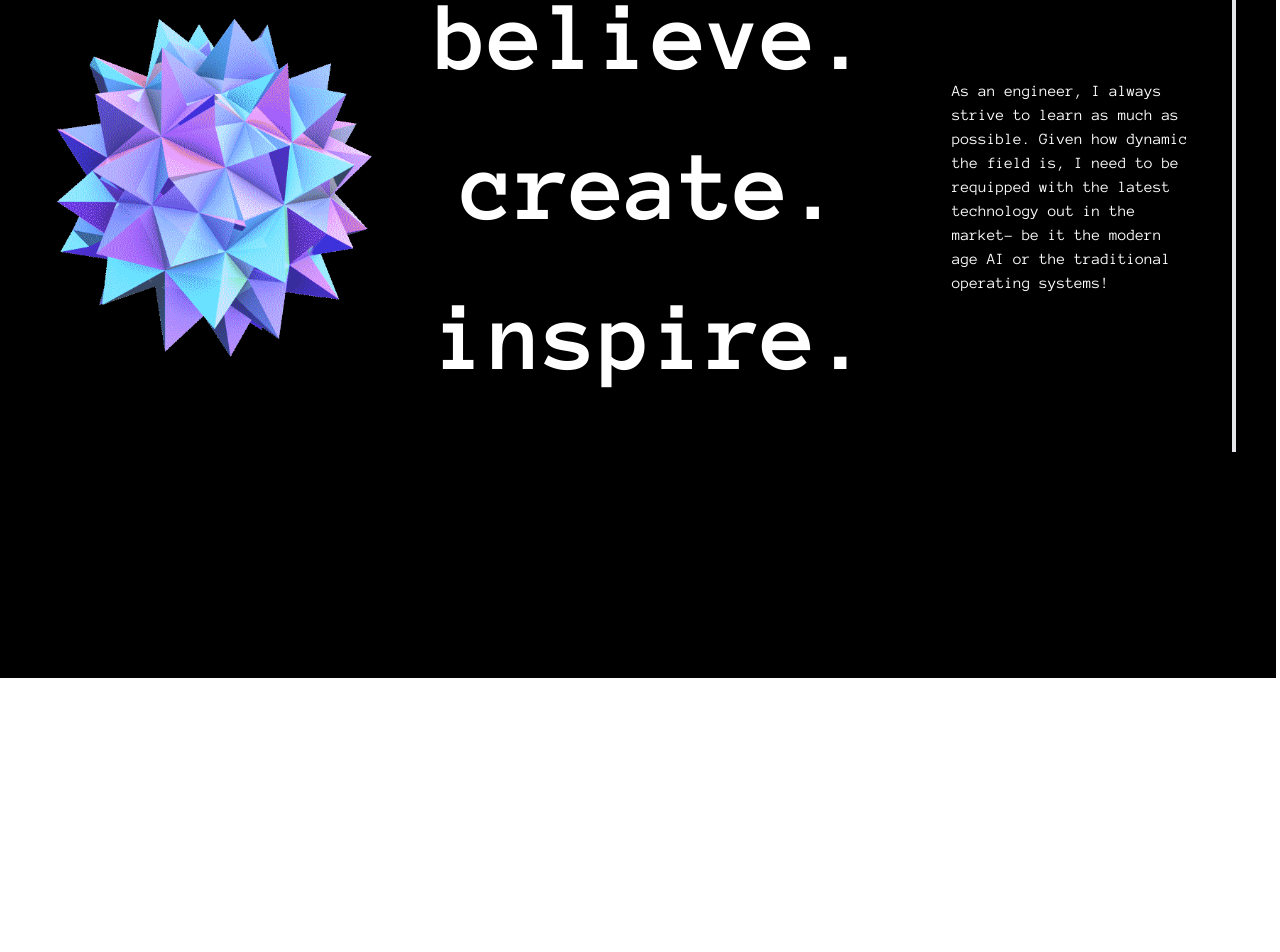
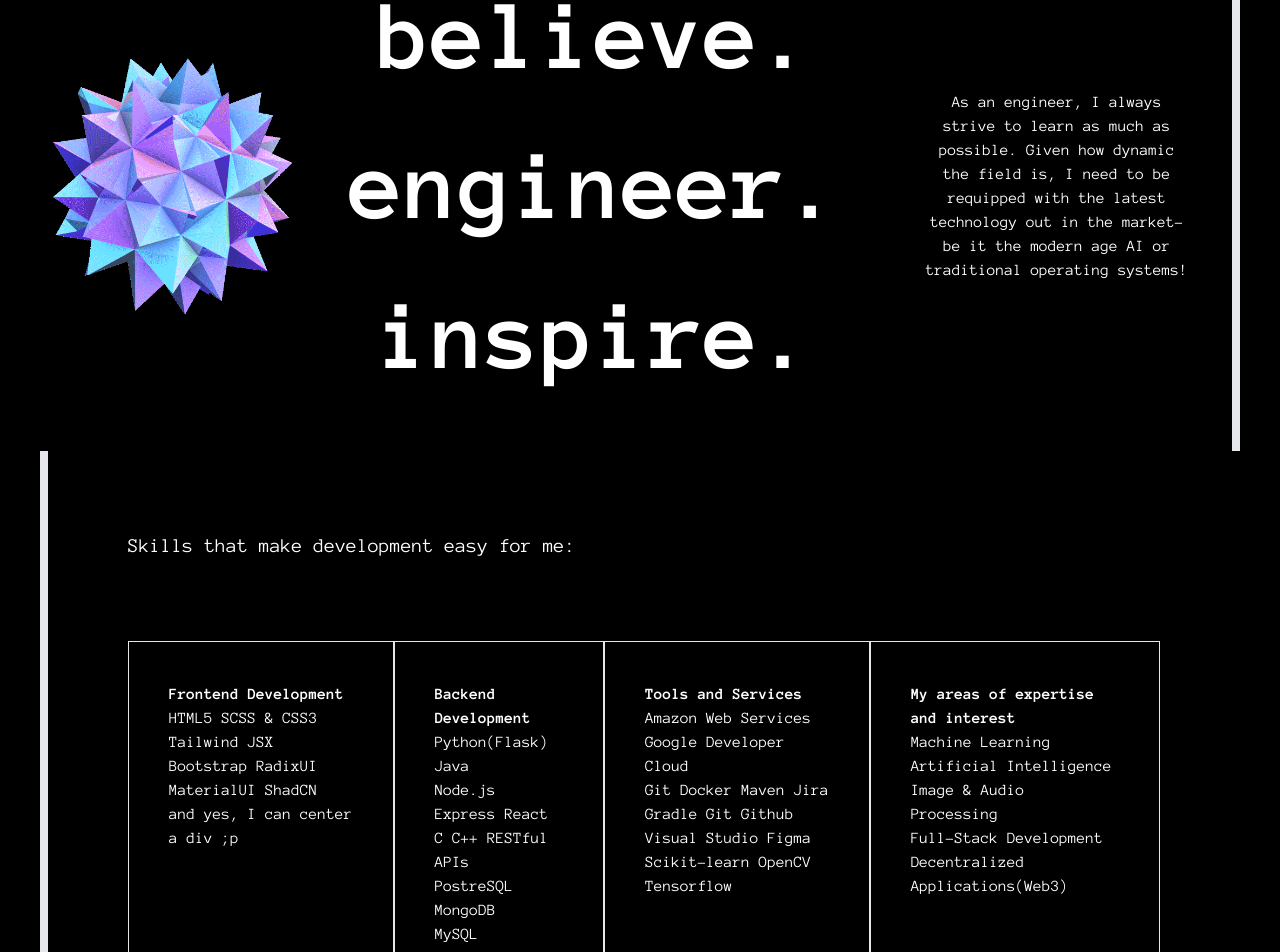
Before and after one commit to Chaitanya-Chaurasia/Portfolio, a Next.js app: page / in a window 1280 px wide. Shown: the part 920-1872 px from the top of the page. Before the commit the page ends 1600 px from the top, so only its background shows below. Built offline with nearby package versions, Linux system fonts and the light colour scheme.

Commit message:
Added skills section

```diff
--- a/app/page.tsx
+++ b/app/page.tsx
@@ -100,25 +100,86 @@ export default function Home() {
           </div>
         </div>
       </section>
-      <section className="flex flex-col min-h-screen font-new-font w-screen bg-black text-white text-center p-10 border-r-4 border-b-2 border-white">
-        <div className="flex flex-row items-center border-r-4 border-t-2">
+      <section className="flex flex-col min-h-screen font-new-font w-screen bg-black text-white p-10">
+        <div className="flex flex-col lg:flex-row items-center border-r-8 border-t">
           <div className="flex-1">
             {" "}
             <Image src={pat} alt="" />
           </div>
           <span className="text-[100px] font-bold text-center p-10 flex-1">
             <span>believe. </span>
-            <span>create. </span>
+            <span>engineer. </span>
             <span>inspire.</span>
           </span>
-          <span className="text-left w-80 p-10">
+          <span className="text-center w-80 p-10 flex-1">
             As an engineer, I always strive to learn as much as possible. Given
             how dynamic the field is, I need to be requipped with the latest
-            technology out in the market- be it the modern age AI or the
-            traditional operating systems!
+            technology out in the market- be it the modern age AI or traditional
+            operating systems!
           </span>
         </div>
+        <div className="flex flex-col border-l-8 border-b p-10">
+          <span className="text-[20px] p-10">
+            Skills that make development easy for me:
+          </span>
+
+          <div className="p-10 flex flex-col lg:flex-row">
+            <div className="border p-10">
+              <span className="font-bold">Frontend Development</span>
+              <span>
+                <ul>
+                  <li>HTML5 SCSS & CSS3</li>
+                  <li>Tailwind JSX</li>
+                  <li>Bootstrap RadixUI</li>
+                  <li>MaterialUI ShadCN</li>
+                </ul>
+                <span>and yes, I can center a div ;p</span>
+              </span>
+            </div>
+            <div className="border p-10">
+              <span className="font-bold"> Backend Development </span>
+              <span>
+                <ul>
+                  <li>Python(Flask) Java</li>
+                  <li>Node.js Express React</li>
+                  <li> C C++ RESTful APIs</li>
+                  <li>PostreSQL MongoDB</li>
+                  <li>MySQL</li>
+                </ul>
+              </span>
+            </div>
+            <div className="border p-10">
+              <span className="font-bold"> Tools and Services</span>
+              <span>
+                <ul>
+                  <li>Amazon Web Services</li>
+                  <li>Google Developer Cloud</li>
+                  <li>Git Docker Maven Jira</li>
+                  <li>Gradle Git Github</li>
+                  <li>Visual Studio Figma</li>
+                  <li>Scikit-learn OpenCV Tensorflow</li>
+                </ul>
+              </span>
+            </div>
+            <div className="border p-10">
+              <span className="font-bold">
+                {" "}
+                My areas of expertise and interest
+              </span>
+              <span>
+                <ul>
+                  <li>Machine Learning</li>
+                  <li>Artificial Intelligence</li>
+                  <li>Image & Audio Processing</li>
+                  <li>Full-Stack Development</li>
+                  <li>Decentralized Applications(Web3)</li>
+                </ul>
+              </span>
+            </div>
+          </div>
+        </div>
       </section>
+      {/* <section className="flex flex-col min-h-screen font-new-font w-screen bg-black"></section> */}
     </main>
   );
 }
```
